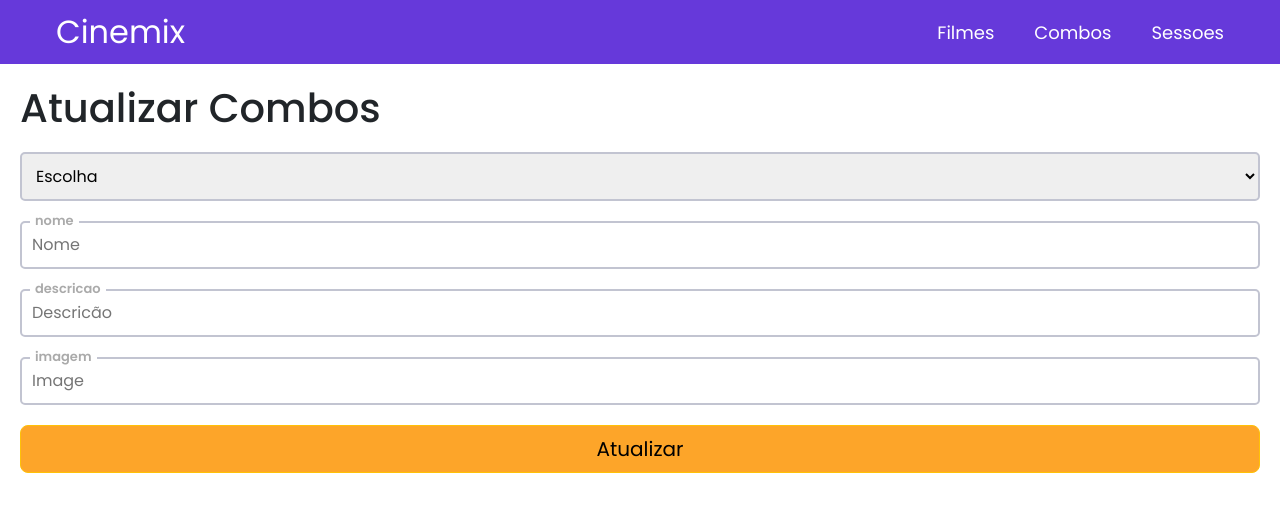
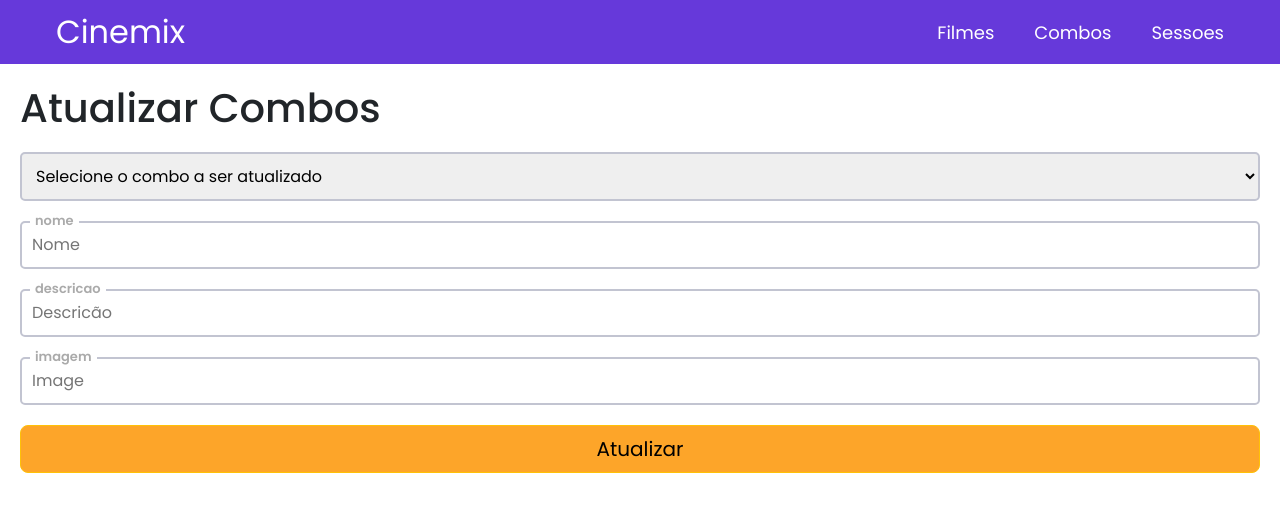
Before and after one commit to nobrupsiq/projeto-grupo-md3, a React (Vite) app: page /combos/atualizar in a window 1280 px wide. Shown: the top 512 px of the page. Built offline with nearby package versions, Linux system fonts and the light colour scheme; data requests are answered from the project's data file.

Commit message:
Lógica: Finalizada🔥

```diff
--- a/db.json
+++ b/db.json
@@ -97,6 +97,22 @@
       "auditorio": "Sala 1",
       "imagem_tipo": "3D",
       "id": "eQWOCSl"
+    },
+    {
+      "titulo_filme": "Creed III",
+      "data": "15/12/2022",
+      "horario": "19:00",
+      "auditorio": "Sala 2",
+      "imagem_tipo": "2D",
+      "id": "oJAh4Ed"
+    },
+    {
+      "titulo_filme": "Vingadores Endgame",
+      "data": "20/20/23",
+      "horario": "19:00",
+      "auditorio": "Sala 1",
+      "imagem_tipo": "3D",
+      "id": "l7z3tjk"
     }
   ],
   "combos": [
--- a/src/Telas/Adicionar.jsx
+++ b/src/Telas/Adicionar.jsx
@@ -1,7 +1,6 @@
 import Button from "react-bootstrap/Button";
 import axios from "axios";
 import Header from "../Components/Header";
-import Buttons from "../Components/Buttons/Buttons";
 
 function Adicionar() {
   const addInfo = async () => {
--- a/src/Telas/Adicionar3.jsx
+++ b/src/Telas/Adicionar3.jsx
@@ -5,7 +5,7 @@ import { useEffect, useState } from "react";
 
 function Adicionar3() {
   function Selects(ar) {
-    ar.unshift("Escolha");
+    ar.unshift("Escolha o filme");
     $genero.innerHTML = "";
     ar.forEach((e, i) => {
       let op = document.createElement("option");
--- a/src/Telas/Atualizar.jsx
+++ b/src/Telas/Atualizar.jsx
@@ -5,10 +5,10 @@ import { useEffect, useState } from "react";
 
 function Atualizar() {
 
-  let [filmes, setFilmes] = useState(["computador", "agua"])
+  let [filmes] = useState([])
 
   function Selects(ar) {
-    ar.unshift("Escolha")
+    ar.unshift("Selecione o filme a ser atualizado")
     $genero.innerHTML = ""
     ar.forEach((e, i) => {
       let op = document.createElement("option")
@@ -35,10 +35,6 @@ function Atualizar() {
     Selects(filmes)
   }, [filmes])
 
-  function trocar() {
-    setFilmes(['ok', 'a', 'xxx'])
-  }
-
   function mudar() {
     axios.get("http://localhost:3000/filmes?titulo=" + $genero.value).then(e => {
       let obj = e.data[0]
@@ -61,7 +57,6 @@ function Atualizar() {
     }
 
     axios.put('http://localhost:3000/filmes/' + $btclick.sid, obj);
-
 
     window.location.reload()
 
--- a/src/Telas/Atualizar2.jsx
+++ b/src/Telas/Atualizar2.jsx
@@ -5,10 +5,10 @@ import { useEffect, useState } from "react";
 
 function Atualizar2() {
 
-    let [combos, setCombos] = useState(["computador", "agua"])
+    let [combos] = useState([])
 
     function Selects(ar) {
-        ar.unshift("Escolha")
+        ar.unshift("Selecione o combo a ser atualizado")
         $genero.innerHTML = ""
         ar.forEach((e, i) => {
             let op = document.createElement("option")
@@ -34,10 +34,6 @@ function Atualizar2() {
     useEffect(() => {
         Selects(combos)
     }, [combos])
-
-    function trocar() {
-        setCombos(['ok', 'a', 'xxx'])
-    }
 
     function mudar() {
         axios.get("http://localhost:3000/combos?nome=" + $genero.value).then(e => {
--- a/src/Telas/Atualizar3.jsx
+++ b/src/Telas/Atualizar3.jsx
@@ -5,7 +5,7 @@ import { useEffect, useState } from "react";
 
 function Atualizar3() {
 
-    let [sessoes, setSessoes] = useState(["computador", "agua"])
+    let [sessoes] = useState([])
 
     function Selects(ar) {
         ar.unshift("Escolha")
@@ -35,10 +35,6 @@ function Atualizar3() {
         Selects(sessoes)
     }, [sessoes])
 
-    function trocar() {
-        setCombos(['ok', 'a', 'xxx'])
-    }
-
     function mudar() {
         axios.get("http://localhost:3000/sessoes?id=" + $genero.value).then(e => {
             let obj = e.data[0]
@@ -63,7 +59,6 @@ function Atualizar3() {
 
         axios.put('http://localhost:3000/sessoes/' + $btclick.sid, obj);
 
-
         window.location.reload()
 
     }
@@ -74,7 +69,7 @@ function Atualizar3() {
             <div style={{ padding: 20, display: "grid", gap: 20 }}>
                 <h1>Atualizar Sessões</h1>
                 <select id="$genero" onChange={mudar}>
-                    <option value="Ação">Ação</option>
+                    <option value="Ação"></option>
                 </select>
                 <label data="filme"><input id="$titulo_filme" type="text" placeholder="Título do Filme" /></label>
                 <label data="data"><input id="$data" type="text" placeholder="Data" /></label>
--- a/src/Telas/Remover.jsx
+++ b/src/Telas/Remover.jsx
@@ -1,12 +1,12 @@
 import Button from "react-bootstrap/Button";
 import axios from "axios";
 import Header from "../Components/Header";
-import { useEffect, useState } from "react";
+import { useEffect } from "react";
 
 function Remover() {
 
   function Selects(ar) {
-    ar.unshift("Escolha")
+    ar.unshift("Selecione o filme a ser removido")
     $genero.innerHTML = ""
     ar.forEach((e, i) => {
       let op = document.createElement("option")
--- a/src/Telas/Remover2.jsx
+++ b/src/Telas/Remover2.jsx
@@ -1,12 +1,12 @@
 import Button from "react-bootstrap/Button";
 import axios from "axios";
 import Header from "../Components/Header";
-import { useEffect, useState } from "react";
+import { useEffect } from "react";
 
 function Remover2() {
 
   function Selects(ar) {
-    ar.unshift("Escolha")
+    ar.unshift("Selecione o combo a ser removido")
     $nome.innerHTML = ""
     ar.forEach((e, i) => {
       let op = document.createElement("option")
```
Also changed, not shown: src/Telas/Adicionar2.jsx (+0 -10 lines), src/Components/Item/Tabela.jsx (indentation only), src/Telas/Remover3.jsx (line endings or trailing spaces).
